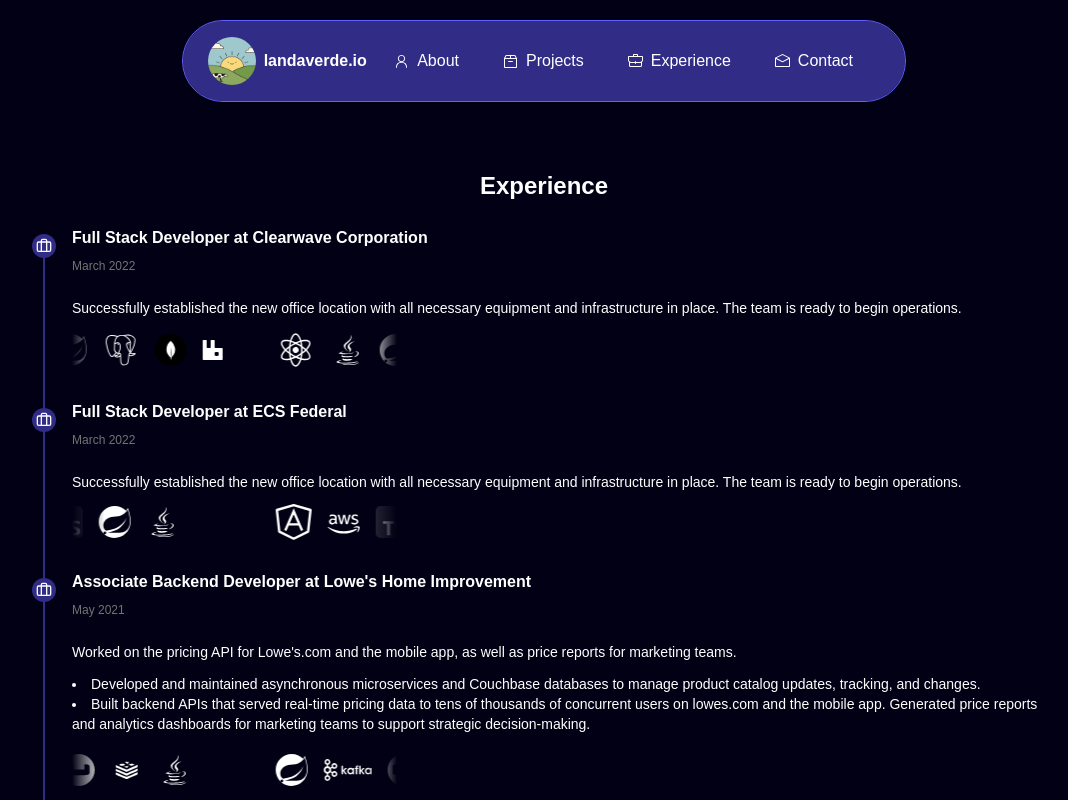
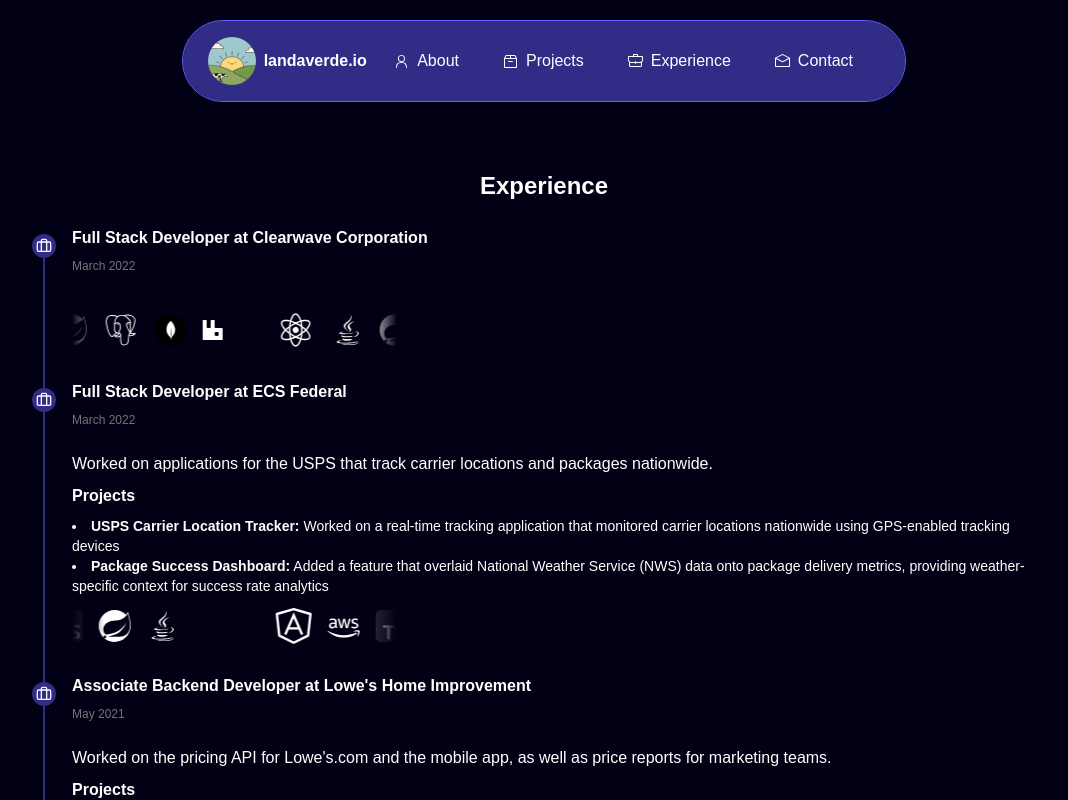
Before and after one commit to landaverdend/portfolio-site, a Next.js app: page /experience in a window 1280 px wide. Shown: the top 800 px of the page, without its empty margins (96-1164 px from the left). Built offline with nearby package versions, Linux system fonts and the light colour scheme.

Commit message:
added stuff

```diff
--- a/app/experience/page.tsx
+++ b/app/experience/page.tsx
@@ -19,7 +19,7 @@ import { Timeline, TimelineItem, TimelineHeader, TimelineSeparator, TimelineIcon
 import { Briefcase, GraduationCap } from 'lucide-react';
 
 export default function Experience() {
-  const paragraphStyle = 'text-muted-foreground mt-3 text-sm text-white';
+  const paragraphStyle = 'text-muted-foreground mt-3 text-md text-white';
 
   return (
     <div className="w-full flex flex-col items-center justify-center pt-10 gap-8 pb-15 lg:pb-0 ">
@@ -38,10 +38,7 @@ export default function Experience() {
                 title="Full Stack Developer at Clearwave Corporation"
                 date="March 2022"
                 techLogos={[React, Java, Spring, PostgreSQL, Mongo, RabbitMQ]}>
-                <p className={paragraphStyle}>
-                  Successfully established the new office location with all necessary equipment and infrastructure in place. The
-                  team is ready to begin operations.
-                </p>
+                <p className={paragraphStyle}></p>
               </ExperienceItem>
             </TimelineBody>
           </TimelineItem>
@@ -59,9 +56,19 @@ export default function Experience() {
                 date="March 2022"
                 techLogos={[Angular, Aws, Typescript, Spring, Java]}>
                 <p className={paragraphStyle}>
-                  Successfully established the new office location with all necessary equipment and infrastructure in place. The
-                  team is ready to begin operations.
+                  Worked on applications for the USPS that track carrier locations and packages nationwide.
                 </p>
+                <h3 className="text-base leading-none font-semibold">Projects</h3>
+                <ul className="list-disc list-inside text-sm">
+                  <li>
+                    <b>USPS Carrier Location Tracker:</b> Worked on a real-time tracking application that monitored carrier locations
+                    nationwide using GPS-enabled tracking devices
+                  </li>
+                  <li>
+                    <b>Package Success Dashboard:</b> Added a feature that overlaid National Weather Service (NWS) data onto package
+                    delivery metrics, providing weather-specific context for success rate analytics
+                  </li>
+                </ul>
               </ExperienceItem>
             </TimelineBody>
           </TimelineItem>
@@ -81,6 +88,7 @@ export default function Experience() {
                 <p className={paragraphStyle}>
                   Worked on the pricing API for Lowe's.com and the mobile app, as well as price reports for marketing teams.
                 </p>
+                <h3 className="text-base leading-none font-semibold">Projects</h3>
                 <ul className="list-disc list-inside text-sm">
                   <li>
                     Developed and maintained asynchronous microservices and Couchbase databases to manage product catalog updates,
```
